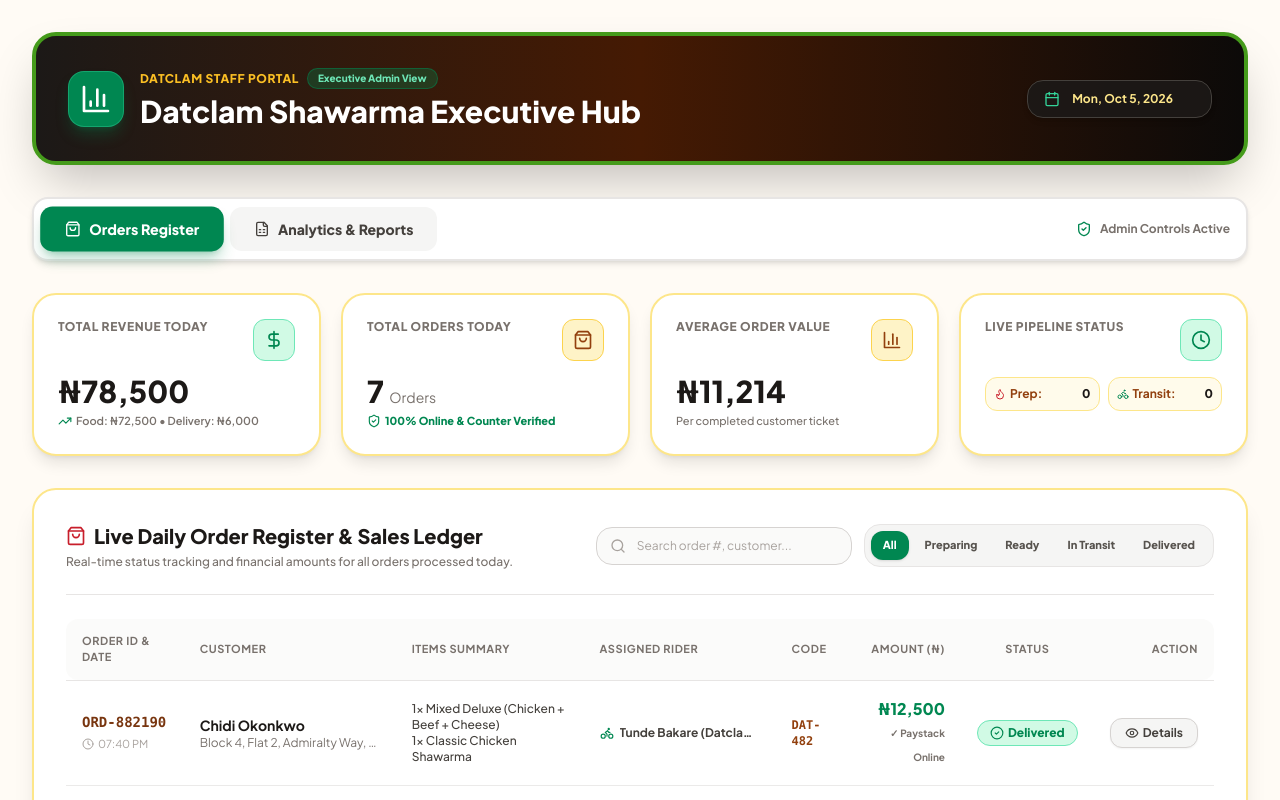
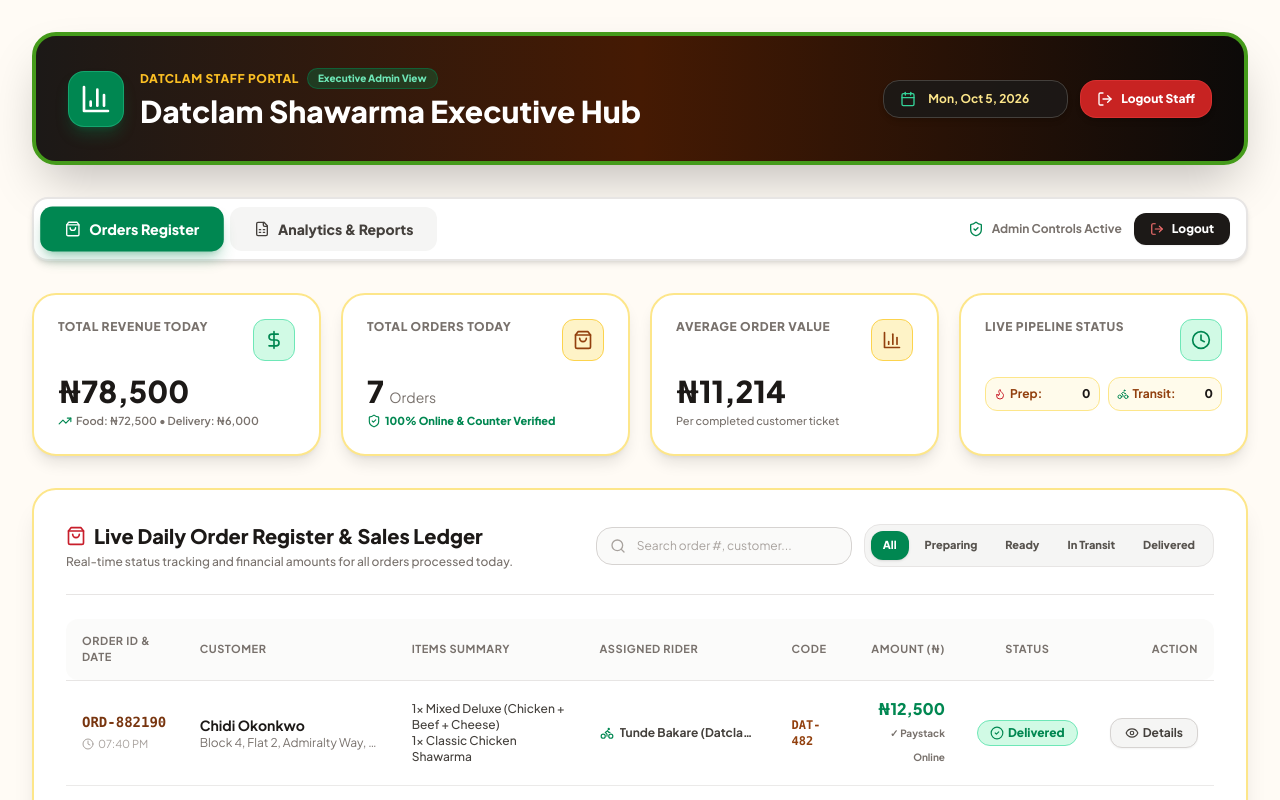
Before and after one commit to NentyJnr/datclamshawarmahub, a React (Vite) app: page /admin/dashboard in a window 1280 px wide. Shown: the top 800 px of the page. Built offline with nearby package versions, Linux system fonts and the light colour scheme.

Commit message:
feat: add staff logout button to Admin, Kitchen, and Rider dashboards

```diff
--- a/src/pages/AdminDashboardPage.tsx
+++ b/src/pages/AdminDashboardPage.tsx
@@ -1,4 +1,5 @@
 import React, { useState, useMemo } from 'react';
+import { useNavigate } from 'react-router-dom';
 import {
   BarChart3,
   TrendingUp,
@@ -22,7 +23,8 @@ import {
   ArrowDownToLine,
   Store,
   RefreshCw,
-  User
+  User,
+  LogOut
 } from 'lucide-react';
 import { useStore } from '../store/useStore';
 import { Order } from '../types';
@@ -190,9 +192,15 @@ const MOCK_HISTORICAL_ORDERS: Order[] = [
 ];
 
 export const AdminDashboardPage: React.FC = () => {
-  const { activeOrder } = useStore();
+  const { activeOrder, auth } = useStore();
+  const navigate = useNavigate();
   const currentActiveOrder = activeOrder.order;
   const storeOrdersList = activeOrder.ordersList || [];
+
+  const handleLogout = () => {
+    auth.logout();
+    navigate('/staff/login');
+  };
 
   // Active Admin Sub-Navbar Tab State ('orders' | 'reports')
   const [activeAdminTab, setActiveAdminTab] = useState<'orders' | 'reports'>('orders');
@@ -407,10 +415,21 @@ export const AdminDashboardPage: React.FC = () => {
           </div>
         </div>
 
+        <div className="flex flex-wrap items-center gap-3">
           <div className="flex items-center gap-3 bg-stone-900/90 px-4 py-2.5 rounded-2xl border border-stone-700 text-xs font-bold text-amber-200 shadow-md">
             <Calendar className="w-4 h-4 text-emerald-400" />
             <span>{new Date().toLocaleDateString('en-US', { weekday: 'short', month: 'short', day: 'numeric', year: 'numeric' })}</span>
             <span className="w-2.5 h-2.5 rounded-full bg-emerald-500 animate-ping"></span>
+          </div>
+
+          <button
+            onClick={handleLogout}
+            className="px-4 py-2.5 bg-red-600/90 hover:bg-red-700 text-white rounded-2xl border border-red-500/40 text-xs font-black flex items-center gap-2 transition-all hover:scale-105 cursor-pointer shadow-md"
+            title="Logout Staff"
+          >
+            <LogOut className="w-4 h-4" />
+            <span>Logout Staff</span>
+          </button>
         </div>
       </div>
 
@@ -444,9 +463,20 @@ export const AdminDashboardPage: React.FC = () => {
 
         </div>
 
-        <div className="hidden sm:flex items-center gap-2 text-xs font-bold text-stone-500 pr-2">
+        <div className="flex items-center gap-3 pr-2">
+          <div className="hidden md:flex items-center gap-2 text-xs font-bold text-stone-500">
             <ShieldCheck className="w-4 h-4 text-[#008751]" />
             <span>Admin Controls Active</span>
+          </div>
+
+          <button
+            onClick={handleLogout}
+            className="px-4 py-2 rounded-xl bg-stone-900 hover:bg-red-600 text-white font-extrabold text-xs transition-all flex items-center gap-2 shadow-sm cursor-pointer"
+            title="Logout and Return to Login"
+          >
+            <LogOut className="w-3.5 h-3.5 text-red-400" />
+            <span>Logout</span>
+          </button>
         </div>
       </div>
 
--- a/src/pages/KitchenDashboardPage.tsx
+++ b/src/pages/KitchenDashboardPage.tsx
@@ -1,4 +1,5 @@
 import React, { useState } from 'react';
+import { useNavigate } from 'react-router-dom';
 import {
   ChefHat,
   ShieldCheck,
@@ -15,14 +16,22 @@ import {
   User,
   Bike,
   Calculator,
-  Store
+  Store,
+  LogOut
 } from 'lucide-react';
 import { useStore } from '../store/useStore';
 import { MENU_ITEMS } from '../constants/menuItems';
 import { Order, OrderItem, PaymentMethod } from '../types';
 
 export const KitchenDashboardPage: React.FC = () => {
-  const { activeOrder } = useStore();
+  const { activeOrder, auth } = useStore();
+  const navigate = useNavigate();
+
+  const handleLogout = () => {
+    auth.logout();
+    navigate('/staff/login');
+  };
+
   const currentOrder = activeOrder.order;
   const ordersQueue = activeOrder.ordersList.length > 0
     ? activeOrder.ordersList
@@ -150,13 +159,21 @@ export const KitchenDashboardPage: React.FC = () => {
           </div>
         </div>
 
-        <div className="flex items-center gap-3">
+        <div className="flex flex-wrap items-center gap-3">
           <button
             onClick={() => setShowOnsiteModal(true)}
             className="px-5 py-3 bg-[#008751] hover:bg-[#007043] text-white text-xs font-black rounded-2xl shadow-lg shadow-[#008751]/30 transition-all hover:scale-105 flex items-center gap-2 cursor-pointer border border-emerald-400/40"
           >
             <Plus className="w-4 h-4" />
             <span>Create Onsite / Walk-in Order</span>
+          </button>
+          <button
+            onClick={handleLogout}
+            className="px-4 py-3 bg-red-600/90 hover:bg-red-700 text-white text-xs font-black rounded-2xl shadow-lg transition-all hover:scale-105 flex items-center gap-2 cursor-pointer border border-red-500/40"
+            title="Logout Staff"
+          >
+            <LogOut className="w-4 h-4" />
+            <span>Logout Staff</span>
           </button>
         </div>
       </div>
--- a/src/pages/RiderDashboardPage.tsx
+++ b/src/pages/RiderDashboardPage.tsx
@@ -1,9 +1,21 @@
 import React, { useState } from 'react';
-import { Bike, Navigation, CheckCircle2, DollarSign, MapPin, ShieldCheck, Loader2, AlertCircle } from 'lucide-react';
+import { useNavigate } from 'react-router-dom';
+import { Bike, Navigation, CheckCircle2, DollarSign, MapPin, ShieldCheck, Loader2, AlertCircle, LogOut } from 'lucide-react';
 import { useStore } from '../store/useStore';
 
 export const RiderDashboardPage: React.FC = () => {
-  const { activeOrder } = useStore();
+  const { activeOrder, auth } = useStore();
+  const navigate = useNavigate();
+
+  const handleLogout = () => {
+    if (isStreamingGps) {
+      clearInterval(gpsSimInterval);
+      setIsStreamingGps(false);
+    }
+    auth.logout();
+    navigate('/staff/login');
+  };
+
   const currentOrder = activeOrder.order;
 
   const [isStreamingGps, setIsStreamingGps] = useState(false);
@@ -104,6 +116,7 @@ export const RiderDashboardPage: React.FC = () => {
           </div>
         </div>
 
+        <div className="flex flex-wrap items-center gap-3">
           {/* GPS Live Streaming Toggle */}
           <button
             onClick={toggleGpsStreaming}
@@ -116,6 +129,16 @@ export const RiderDashboardPage: React.FC = () => {
             <Navigation className={`w-4 h-4 ${isStreamingGps ? 'animate-spin' : ''}`} />
             {isStreamingGps ? 'Live GPS Stream ACTIVE' : 'Start Periodic GPS Stream'}
           </button>
+
+          <button
+            onClick={handleLogout}
+            className="px-4 py-2.5 bg-red-600/90 hover:bg-red-700 text-white text-xs font-black rounded-2xl shadow-lg transition-all hover:scale-105 flex items-center gap-2 cursor-pointer border border-red-500/40"
+            title="Logout Staff"
+          >
+            <LogOut className="w-4 h-4" />
+            <span>Logout Staff</span>
+          </button>
+        </div>
       </div>
 
       {currentOrder ? (
```
Lines whose indentation alone changed are shown as unchanged.
